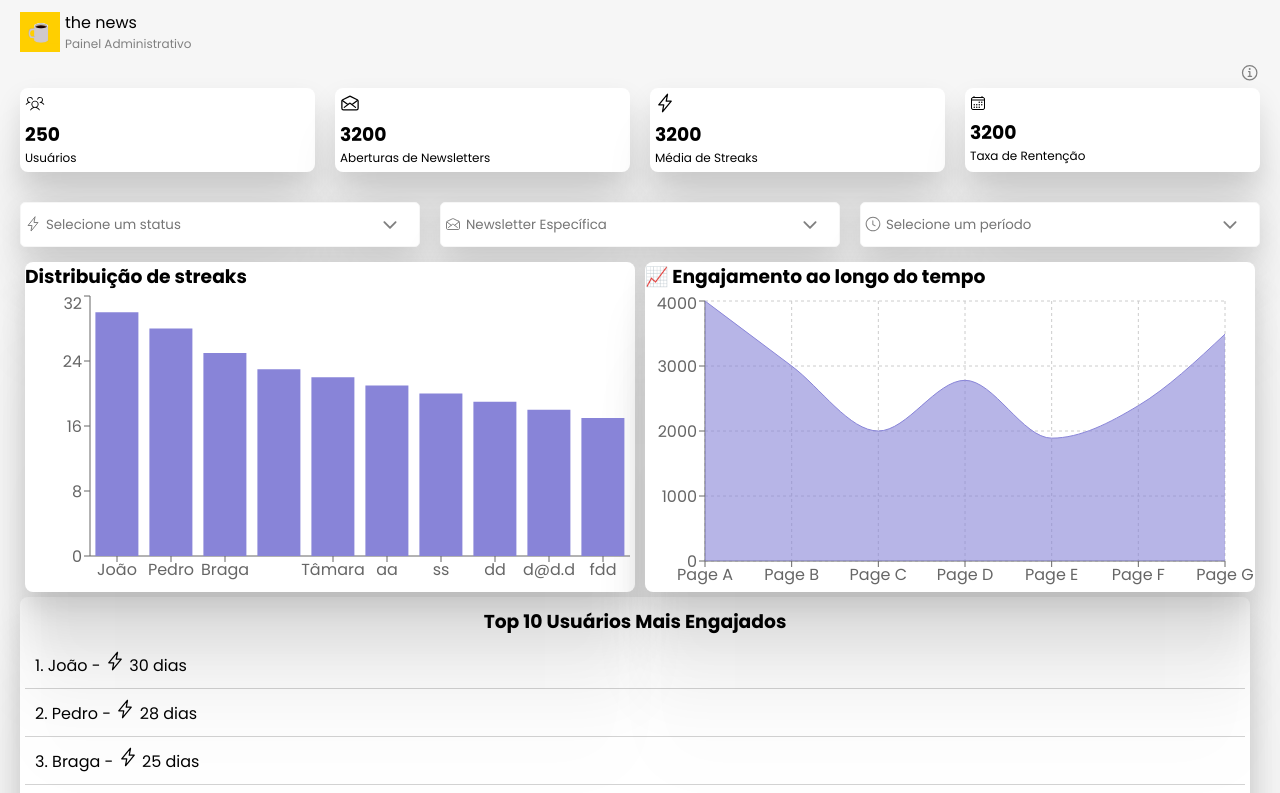
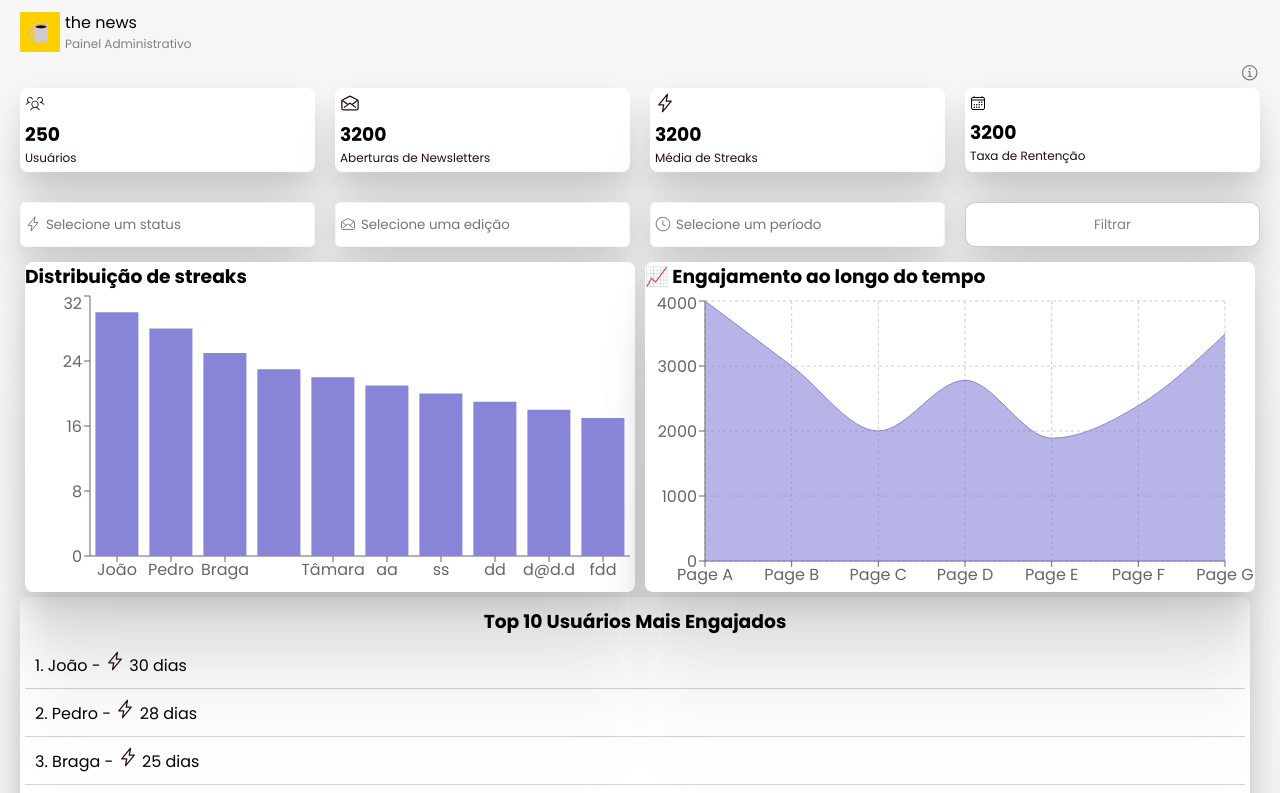
Before and after one commit to jpdicarvalho/CaseTecnico-DevFullStack-TheNews, a React (Vite) app in the folder the-news-frontend/: page /admin/dashboard in a window 1280 px wide. Shown: the top 793 px of the page. Built offline with nearby package versions, Linux system fonts and the light colour scheme.

Commit message:
add input filter newsletter

```diff
--- a/the-news-frontend/src/Dashboard/Dashboard.css
+++ b/the-news-frontend/src/Dashboard/Dashboard.css
@@ -35,18 +35,20 @@
     border: 1px solid #f6f6f6;
     box-shadow: 0px 187px 75px rgba(0, 0, 0, 0.01), 0px 105px 63px rgba(0, 0, 0, 0.05), 0px 47px 47px rgba(0, 0, 0, 0.09), 0px 12px 26px rgba(0, 0, 0, 0.1), 0px 0px 0px rgba(0, 0, 0, 0.1);
 }
-.icon__IoIosArrowDown{
-    position: absolute;
-    margin-left: 360px;
-    margin-top: -32px;
-    font-size: 20px;
-    color: gray;
-}
 .dropsown__status{
     position: absolute;
     background: white;
     box-shadow: 0px 187px 75px rgba(0, 0, 0, 0.01), 0px 105px 63px rgba(0, 0, 0, 0.05), 0px 47px 47px rgba(0, 0, 0, 0.09), 0px 12px 26px rgba(0, 0, 0, 0.1), 0px 0px 0px rgba(0, 0, 0, 0.1);
-    margin-top: 5px;
+    margin-top: 10px;
+    border-radius: 5px;
+    width: 250px;
+    z-index: 1000;
+}
+.dropdown__newsletters{
+    position: absolute;
+    background: white;
+    box-shadow: 0px 187px 75px rgba(0, 0, 0, 0.01), 0px 105px 63px rgba(0, 0, 0, 0.05), 0px 47px 47px rgba(0, 0, 0, 0.09), 0px 12px 26px rgba(0, 0, 0, 0.1), 0px 0px 0px rgba(0, 0, 0, 0.1);
+    margin-top: 10px;
     border-radius: 5px;
     width: 250px;
     z-index: 1000;
@@ -69,6 +71,14 @@
     cursor: pointer;
     border-radius: 5px;
 }
+.value__newsletters{
+    padding: 3px;
+    margin: 5px;
+    border-radius: 5px;
+    transition: 0.5s;
+    font-size: 14px;
+    cursor: pointer;
+}
 .value__period{
     padding: 3px;
     margin: 5px;
@@ -78,6 +88,9 @@
     cursor: pointer;
 }
 .value__status:hover{
+    background: rgba(128, 128, 128, 0.297);
+}
+.value__newsletters:hover{
     background: rgba(128, 128, 128, 0.297);
 }
 .value__period:hover{
@@ -106,6 +119,33 @@
     color: gray;
     margin-bottom: 5px;
 }
+.btn__filter__disable{
+    border-radius: 10px;
+    margin-top: 10px;
+    margin-bottom: 10px;
+    height: 45px;
+    border: 1px solid rgba(128, 128, 128, 0.393);
+    outline: none;
+    width: 100%;
+    color: gray;
+    background: white;
+    box-shadow: 0px 187px 75px rgba(0, 0, 0, 0.01), 0px 105px 63px rgba(0, 0, 0, 0.05), 0px 47px 47px rgba(0, 0, 0, 0.09), 0px 12px 26px rgba(0, 0, 0, 0.1), 0px 0px 0px rgba(0, 0, 0, 0.1);
+    transition: 0.5s;
+}
+.btn__filter__enable{
+    border-radius: 5px;
+    margin-top: 10px;
+    margin-bottom: 10px;
+    height: 45px;
+    border: 1px solid rgba(128, 128, 128, 0.393);
+    outline: none;
+    width: 100%;
+    color: white;
+    background: #240E0B;
+    cursor: pointer;
+    box-shadow: 0px 187px 75px rgba(0, 0, 0, 0.01), 0px 105px 63px rgba(0, 0, 0, 0.05), 0px 47px 47px rgba(0, 0, 0, 0.09), 0px 12px 26px rgba(0, 0, 0, 0.1), 0px 0px 0px rgba(0, 0, 0, 0.1);
+    transition: 0.5s;
+}
 .section__metrics{
     display: grid;
     grid-template-columns: repeat(auto-fit, minmax(250px, 1fr));
@@ -120,9 +160,11 @@
 }
 .icon__metrics{
     font-size: 20px;
+    color: #240E0B;
 }
 .span__metrics{
     font-size: 12px;
+    color: #240E0B;
 }
 .section__grafics__and__ranking{
     display: grid;
--- a/the-news-frontend/src/Dashboard/Dashboard.tsx
+++ b/the-news-frontend/src/Dashboard/Dashboard.tsx
@@ -75,6 +75,19 @@ const mockDashboardData = {
     },
   ];
 
+const filteringStatus = [
+    { value: 'Ativo', label: "Streaks ativos" },
+    { value: 'Inativo', label: "Streaks inativos" }
+];
+
+const filteringNewsletters = [
+    { value: "post_123456", label: "Newsletter - Edição #1" },
+    { value: "post_123457", label: "Newsletter - Edição #2" },
+    { value: "post_123458", label: "Newsletter - Edição #3" },
+    { value: "post_123459", label: "Newsletter - Edição #4" },
+    { value: "post_123460", label: "Newsletter - Edição #5" },
+ ];
+
 const filteringPeriod = [
     { value: 24, label: "Últimas 24 horas" },
     { value: 48, label: "Últimos 2 dias" },
@@ -84,23 +97,27 @@ const filteringPeriod = [
     { value: 720, label: "Últimos 30 dias" },
 ];
 
-const filteringStatus = [
-  { value: 'Ativo', label: "Streaks ativos" },
-  { value: 'Inativo', label: "Streaks inativos" }
-];
-
   const Dashboard = () => {
     const [data, setData] = useState<any>(null);
     const [loading, setLoading] = useState(true);
+    const [selectedStatus, setSelectedStatus] = useState<string | null>(null);
+    const [dropdownStatusOpen, setDropdownStatusOpen] = useState<boolean>(false);
+    const [selectedNewsletter, setSelectedNewsletter] = useState<string | null>(null);
+    const [dropdownNewsletterOpen, setDropdownNewsletterOpen] = useState<boolean>(false);
     const [selectedPeriod, setSelectedPeriod] = useState<number | null>(null);
     const [dropdownPeriodOpen, setDropdownPeriodOpen] = useState<boolean>(false);
-    const [selectedStatus, setSelectedStatus] = useState<string | null>(null);
-    const [dropdownStatusOpen, setDropdownStatusOpen] = useState<boolean>(false);
+
 
     const handleStatusChange = (value: string) => {
       setSelectedStatus(value);
       setDropdownStatusOpen(false); // Fecha o dropdown após selecionar
       console.log("Status selecionado:", value);
+    };
+
+    const handleNewsletterChange = (value: string) => {
+      setSelectedNewsletter(value);
+      setDropdownNewsletterOpen(false); // Fecha o dropdown após selecionar
+      console.log("Newsletter selecionada:", value);
     };
 
     const handlePeriodChange = (value: number) => {
@@ -109,6 +126,7 @@ const filteringStatus = [
       console.log("Período selecionado:", value);
     };
 
+    const enableBtnFilter = selectedPeriod || selectedStatus;
     //const [error, setError] = useState("");
 
     useEffect(() => {
@@ -178,7 +196,7 @@ const filteringStatus = [
                   readOnly
 
                 />
-                <IoIosArrowDown className='icon__IoIosArrowDown'/>
+
                 <div className='dropsown__status'>
                   {dropdownStatusOpen && (
                     <div className="dropdown__status">
@@ -194,8 +212,27 @@ const filteringStatus = [
 
               <div className='inner__filter'>
                 <IoMailOpenOutline className='icon__filter'/>
-                <input type="text" className='input__filter' placeholder='Newsletter Específica'/>
-                <IoIosArrowDown className='icon__IoIosArrowDown'/>
+                <input
+                  type="text"
+                  className="input__filter"
+                  placeholder={
+                    selectedNewsletter
+                      ? filteringNewsletters.find(p => p.value === selectedNewsletter)?.label
+                      : "Selecione uma edição"
+                  }
+                  readOnly
+                  onClick={() => setDropdownNewsletterOpen(!dropdownNewsletterOpen)}
+                />
+
+                {dropdownNewsletterOpen && (
+                  <div className="dropdown__newsletters">
+                    {filteringNewsletters.map((option) => (
+                      <div key={option.value} className="value__newsletters" onClick={() => handleNewsletterChange(option.value)}>
+                        {option.label}
+                      </div>
+                    ))}
+                  </div>
+                )}
               </div>
 
               <div className='inner__filter' onClick={() => setDropdownPeriodOpen(!dropdownPeriodOpen)}>
@@ -206,7 +243,7 @@ const filteringStatus = [
                   placeholder={selectedPeriod ? filteringPeriod.find(p => p.value === selectedPeriod)?.label : "Selecione um período"}
                   readOnly
                 />
-                <IoIosArrowDown className="icon__IoIosArrowDown" />
+
 
                 {dropdownPeriodOpen && (
                   <div className="dropdown__period">
@@ -219,6 +256,9 @@ const filteringStatus = [
                 )}
               </div>
 
+              <button className={enableBtnFilter ? 'btn__filter__enable':'btn__filter__disable'}>
+                Filtrar
+              </button>
             </div>
 
             <div className='section__grafics__and__ranking'>
```
